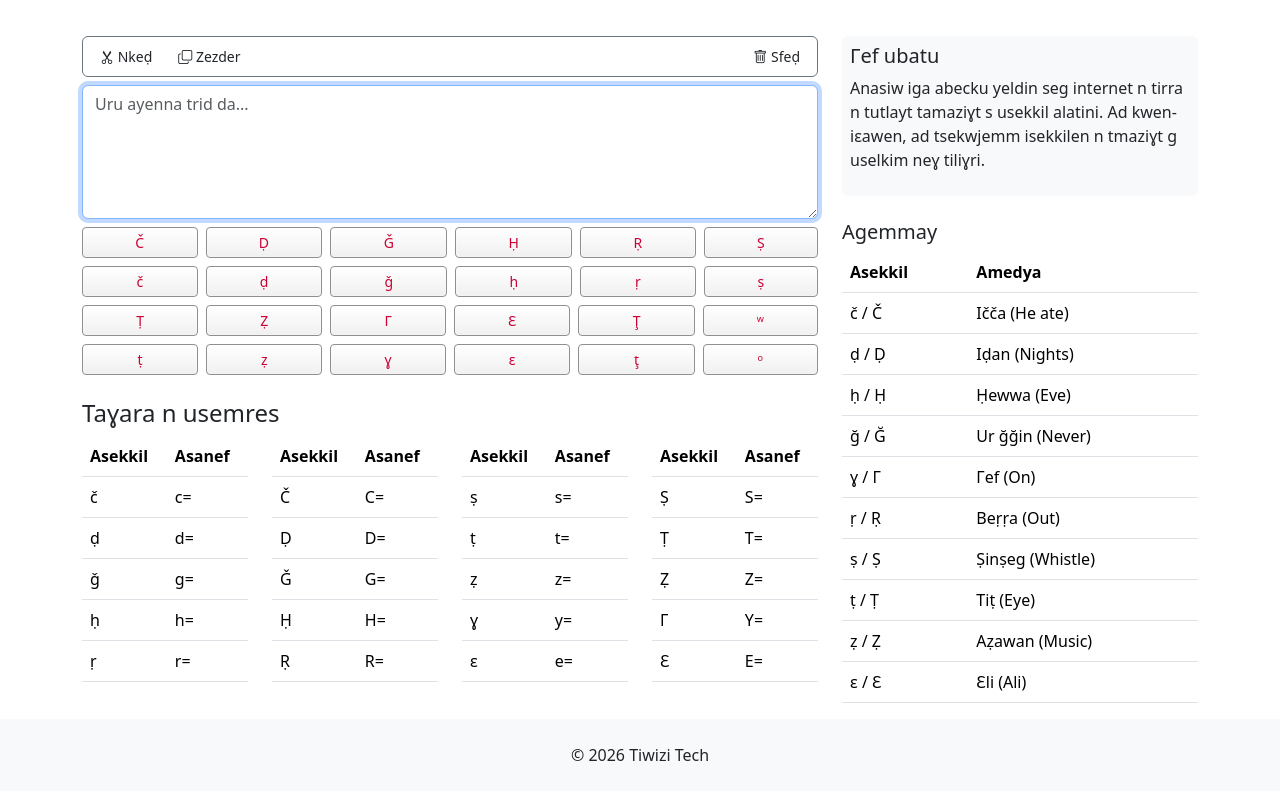
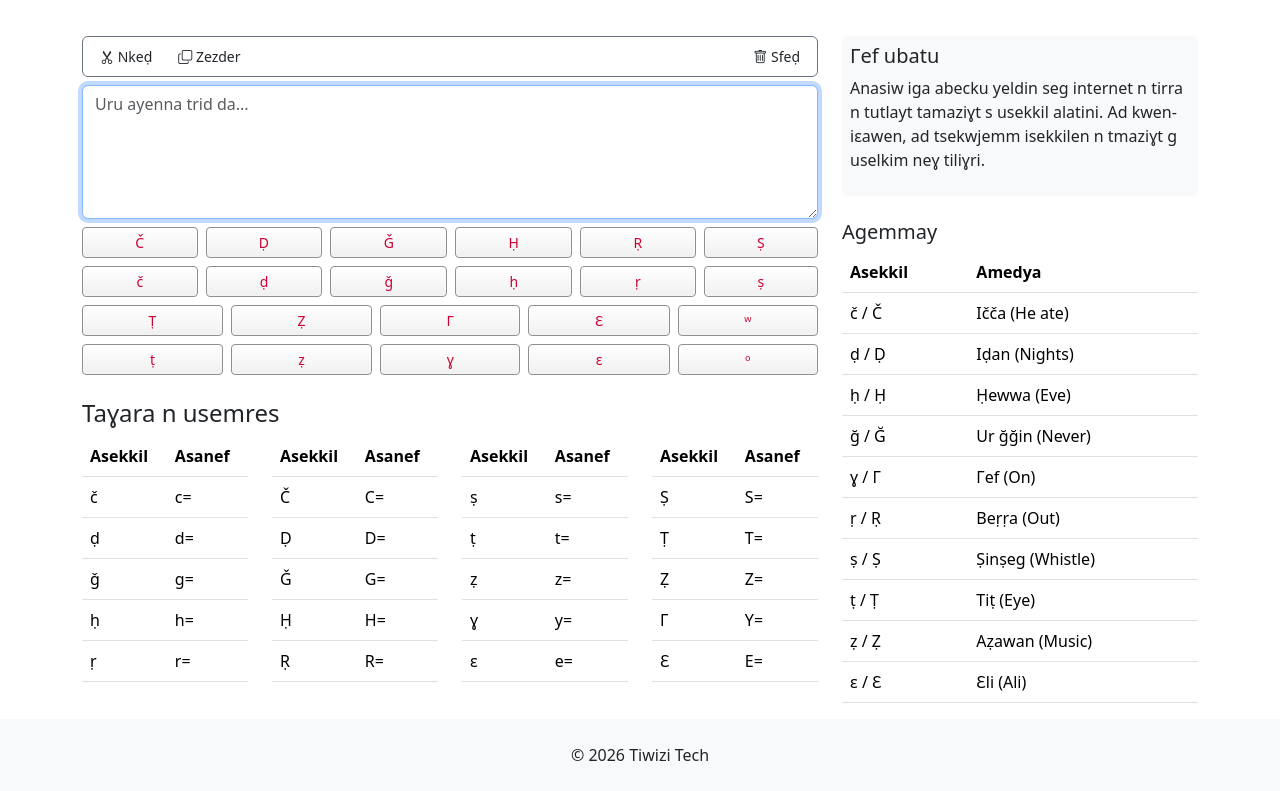
Before and after one commit to amazigh-software/amazigh-software.github.io, a plain HTML site: page anasiw/index.html in a window 1280 px wide. Shown: the part 68-859 px from the top of the page. Drawn offline with Linux system fonts and the light colour scheme.

Commit message:
clean folders

```diff
--- a/anasiw/index.html
+++ b/anasiw/index.html
@@ -106,7 +106,7 @@
                     </div>
                 </section>
                 <section class="mb-4">
-                    <div class="char-grid" id="charKeyboard1">
+                    <div class="char-grid5" id="charKeyboard1">
                         <button type="button" class="btn btn-outline-secondary btn-sm btn-amazigh"
                             data-char="Ṭ">Ṭ</button>
                         <button type="button" class="btn btn-outline-secondary btn-sm btn-amazigh"
@@ -115,8 +115,6 @@
                             data-char="Γ">Γ</button>
                         <button type="button" class="btn btn-outline-secondary btn-sm btn-amazigh"
                             data-char="Ɛ">Ɛ</button>
-                        <button type="button" class="btn btn-outline-secondary btn-sm btn-amazigh"
-                            data-char="Ţ">Ţ</button>
                         <button type="button" class="btn btn-outline-secondary btn-sm btn-amazigh"
                             data-char="ʷ">ʷ</button>
 
@@ -128,8 +126,6 @@
                             data-char="ɣ">ɣ</button>
                         <button type="button" class="btn btn-outline-secondary btn-sm btn-amazigh"
                             data-char="ɛ">ɛ</button>
-                        <button type="button" class="btn btn-outline-secondary btn-sm btn-amazigh"
-                            data-char="ţ">ţ</button>
                         <button type="button" class="btn btn-outline-secondary btn-sm btn-amazigh"
                             data-char="ᵒ">ᵒ</button>
                     </div>
--- a/anasiw/styles/anasiw.css
+++ b/anasiw/styles/anasiw.css
@@ -1,6 +1,12 @@
 .char-grid {
     display: grid;
     grid-template-columns: repeat(6, auto);
+    gap: 0.5rem;
+}
+
+.char-grid5 {
+    display: grid;
+    grid-template-columns: repeat(5, auto);
     gap: 0.5rem;
 }
 
```
